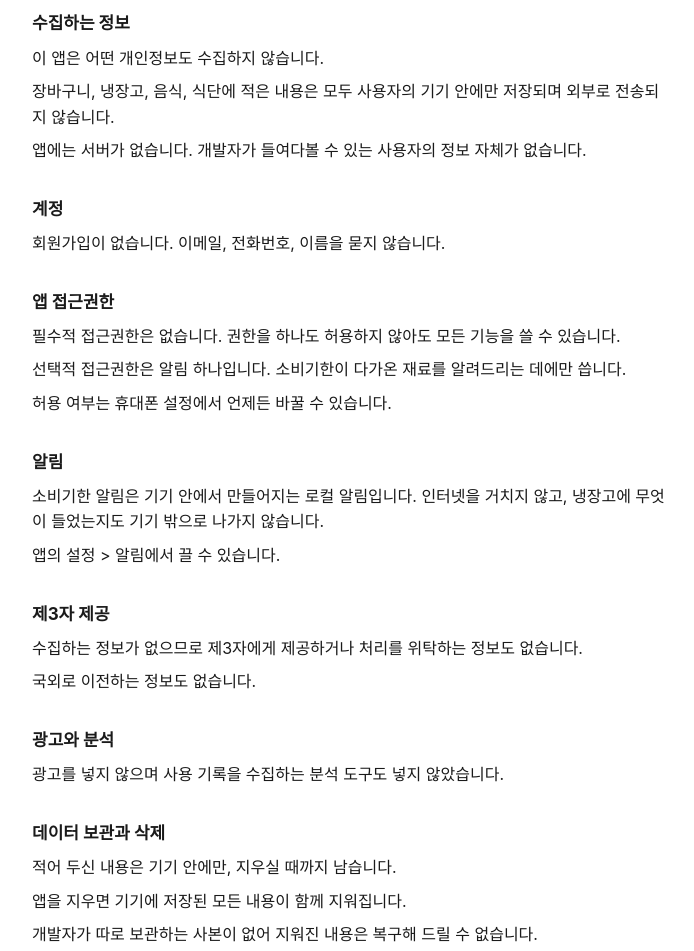
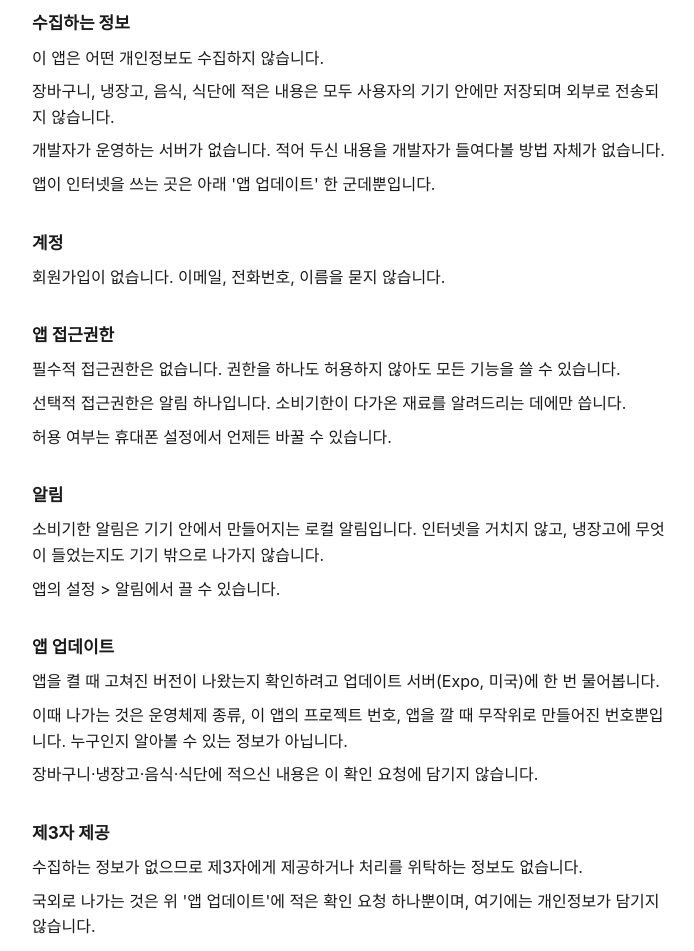
Before and after one commit to sangkyuleeKOR/legal, a plain HTML site: page privacy.html in a window 1280 px wide. Shown: the part 300-1251 px from the top of the page, without its empty margins (288-982 px from the left). Drawn offline with Linux system fonts and the light colour scheme.

Commit message:
방침 갱신 2026-09-15

```diff
--- a/privacy.html
+++ b/privacy.html
@@ -21,7 +21,8 @@
 <h2>수집하는 정보</h2>
 <p>이 앱은 어떤 개인정보도 수집하지 않습니다.</p>
 <p>장바구니, 냉장고, 음식, 식단에 적은 내용은 모두 사용자의 기기 안에만 저장되며 외부로 전송되지 않습니다.</p>
-<p>앱에는 서버가 없습니다. 개발자가 들여다볼 수 있는 사용자의 정보 자체가 없습니다.</p>
+<p>개발자가 운영하는 서버가 없습니다. 적어 두신 내용을 개발자가 들여다볼 방법 자체가 없습니다.</p>
+<p>앱이 인터넷을 쓰는 곳은 아래 '앱 업데이트' 한 군데뿐입니다.</p>
 <h2>계정</h2>
 <p>회원가입이 없습니다. 이메일, 전화번호, 이름을 묻지 않습니다.</p>
 <h2>앱 접근권한</h2>
@@ -31,9 +32,13 @@
 <h2>알림</h2>
 <p>소비기한 알림은 기기 안에서 만들어지는 로컬 알림입니다. 인터넷을 거치지 않고, 냉장고에 무엇이 들었는지도 기기 밖으로 나가지 않습니다.</p>
 <p>앱의 설정 &gt; 알림에서 끌 수 있습니다.</p>
+<h2>앱 업데이트</h2>
+<p>앱을 켤 때 고쳐진 버전이 나왔는지 확인하려고 업데이트 서버(Expo, 미국)에 한 번 물어봅니다.</p>
+<p>이때 나가는 것은 운영체제 종류, 이 앱의 프로젝트 번호, 앱을 깔 때 무작위로 만들어진 번호뿐입니다. 누구인지 알아볼 수 있는 정보가 아닙니다.</p>
+<p>장바구니·냉장고·음식·식단에 적으신 내용은 이 확인 요청에 담기지 않습니다.</p>
 <h2>제3자 제공</h2>
 <p>수집하는 정보가 없으므로 제3자에게 제공하거나 처리를 위탁하는 정보도 없습니다.</p>
-<p>국외로 이전하는 정보도 없습니다.</p>
+<p>국외로 나가는 것은 위 '앱 업데이트'에 적은 확인 요청 하나뿐이며, 여기에는 개인정보가 담기지 않습니다.</p>
 <h2>광고와 분석</h2>
 <p>광고를 넣지 않으며 사용 기록을 수집하는 분석 도구도 넣지 않았습니다.</p>
 <h2>데이터 보관과 삭제</h2>
```
